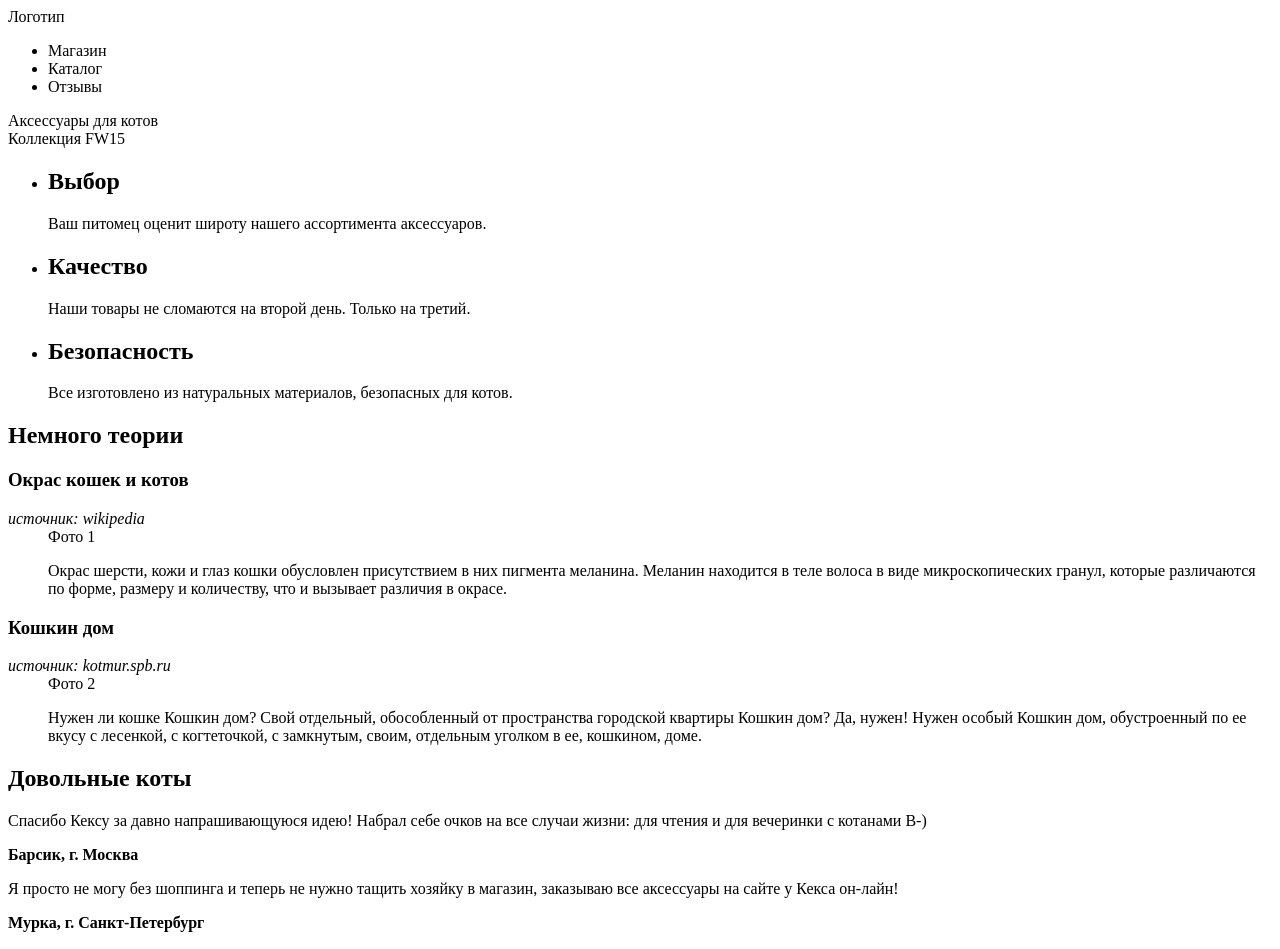
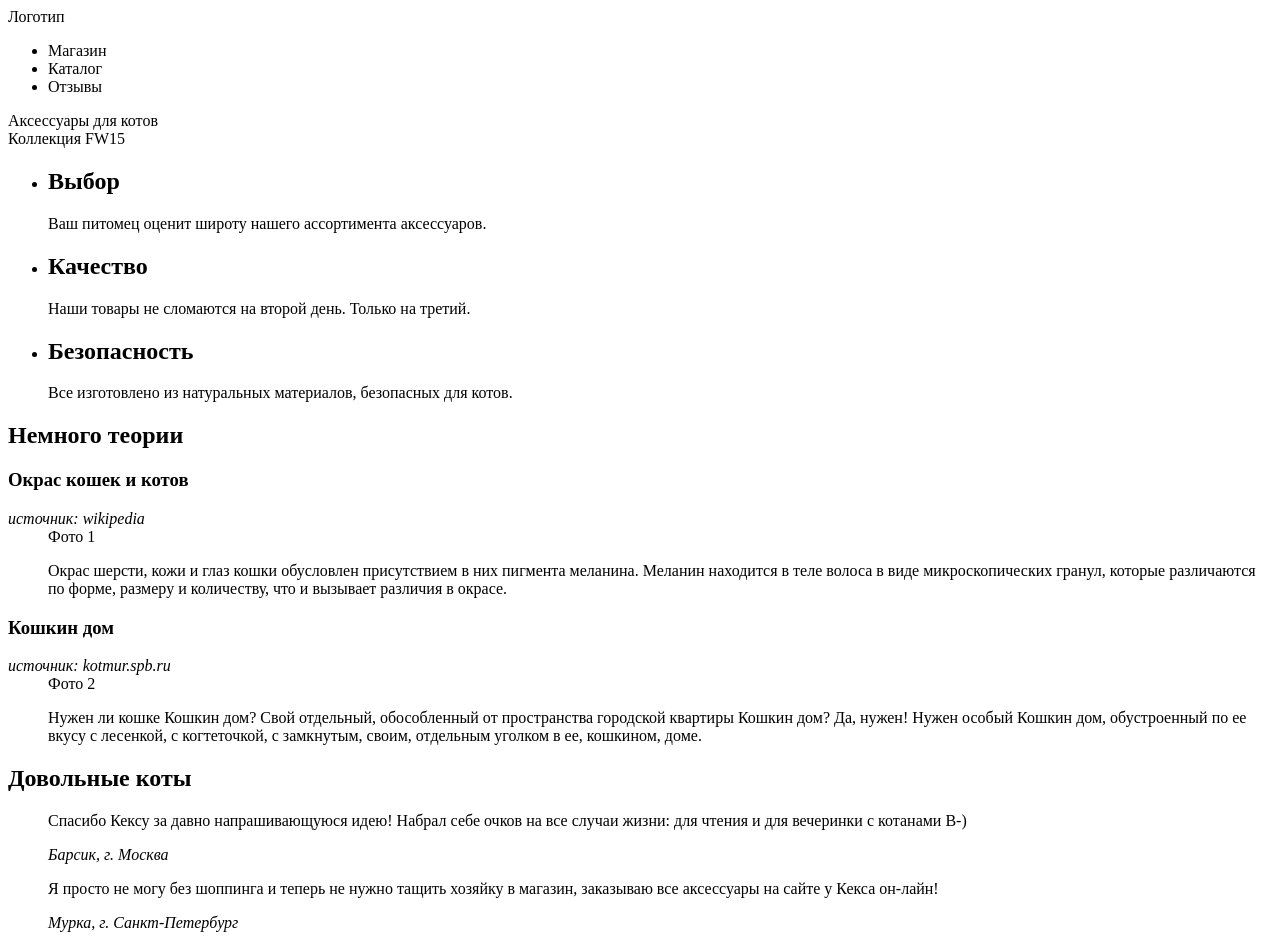
Before and after one commit to pmarkin/keks, a plain HTML site: page index.html in a window 1280 px wide. Shown: the top 949 px of the page. Drawn offline with Linux system fonts and the light colour scheme.

Commit message:
Раздел «Отзывы» [7/11]
Раздел «Отзывы» [7/11]

```diff
--- a/index.html
+++ b/index.html
@@ -68,12 +68,16 @@
       <h2>Довольные коты</h2>
 
       <div class="reviews-list">
+        <blockquote class="review-item">
         <p>Спасибо Кексу за давно напрашивающуюся идею! Набрал себе очков на все случаи жизни: для чтения и для вечеринки с котанами B-)</p>
-        <strong>Барсик, г. Москва</strong>
-        <br>
+        <cite>Барсик, г. Москва</cite>
+        </blockquote>
 
+
+        <blockquote class="review-item">
         <p>Я просто не могу без шоппинга и теперь не нужно тащить хозяйку в магазин, заказываю все аксессуары на сайте у Кекса он-лайн!</p>
-        <strong>Мурка, г. Санкт-Петербург</strong>
+        <cite>Мурка, г. Санкт-Петербург</cite>
+        </blockquote>
       </div>
     </div>
 
```
